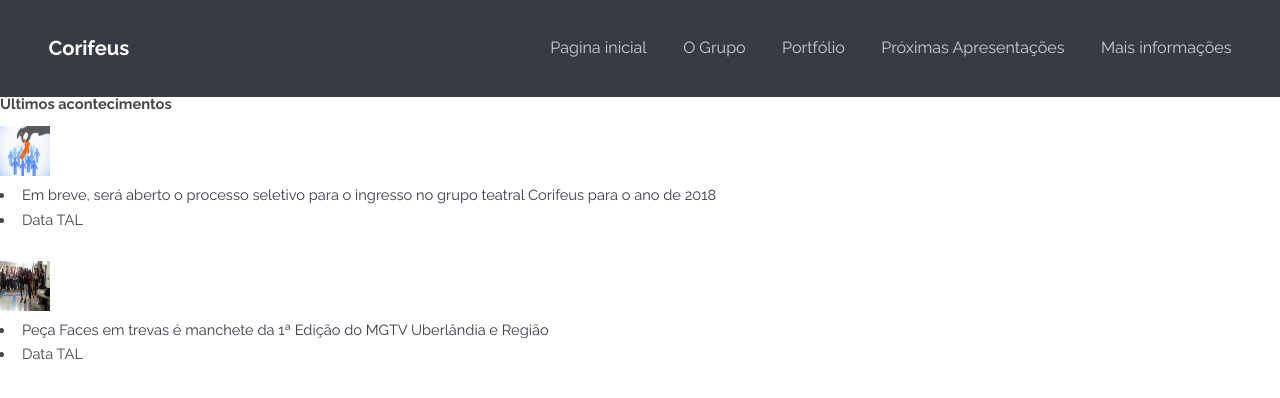
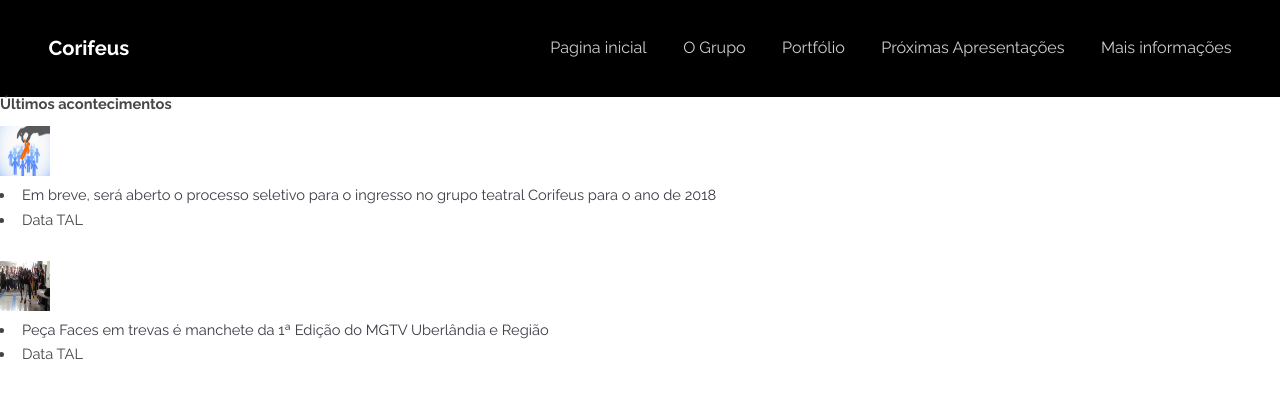
Before and after one commit to augustosj/corifeus, a plain HTML site: page index.html in a window 1280 px wide. Drawn offline with Linux system fonts and the light colour scheme.

Commit message:
PARTE  3

```diff
--- a/css/style.css
+++ b/css/style.css
@@ -940,7 +940,7 @@
 		}
 
 	#header {
-		background-color: #383b43;
+		background-color: #000000;
 		color: #ffffff;
 		cursor: default;
 		font-size: 1.1em;
```
